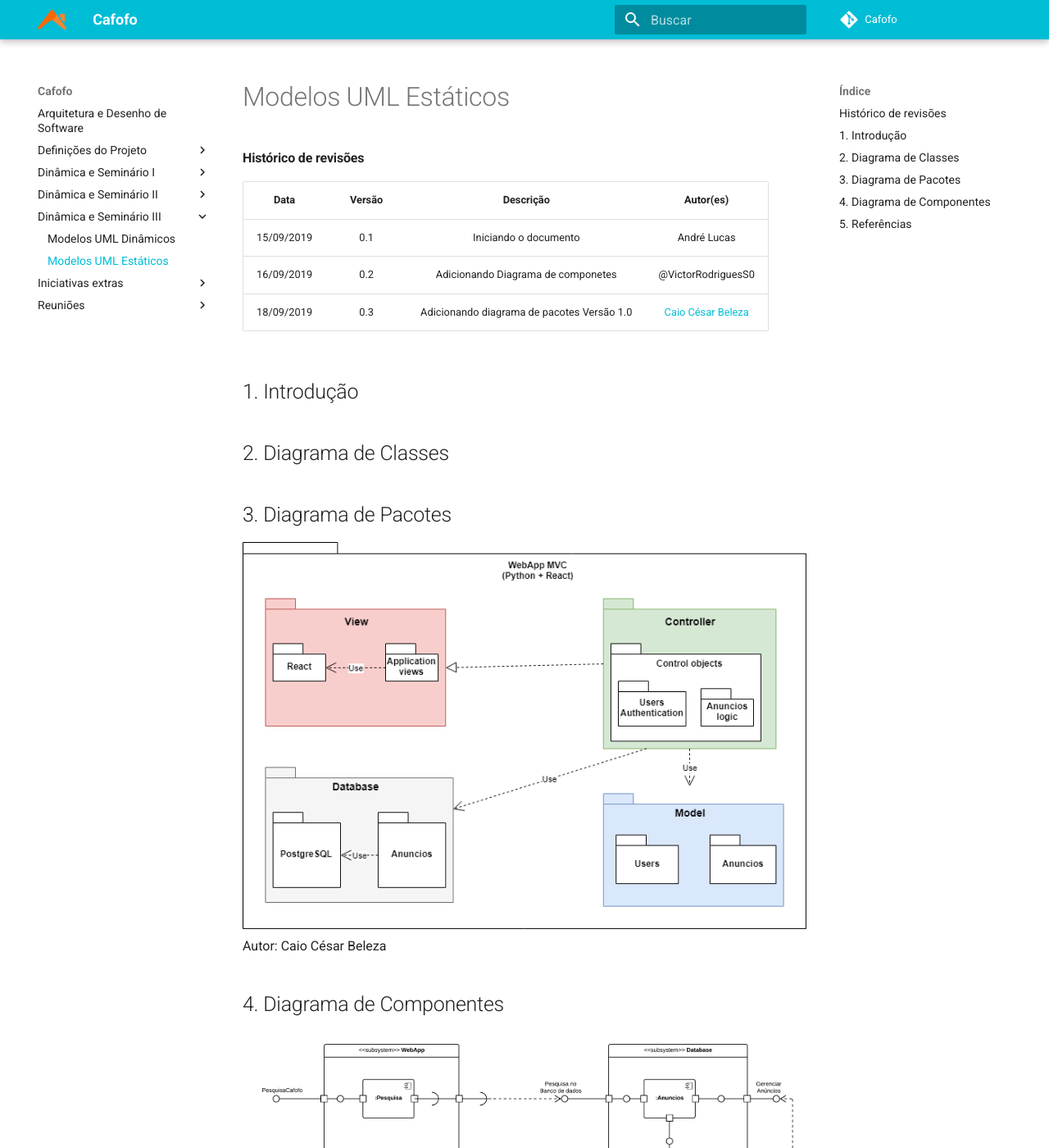
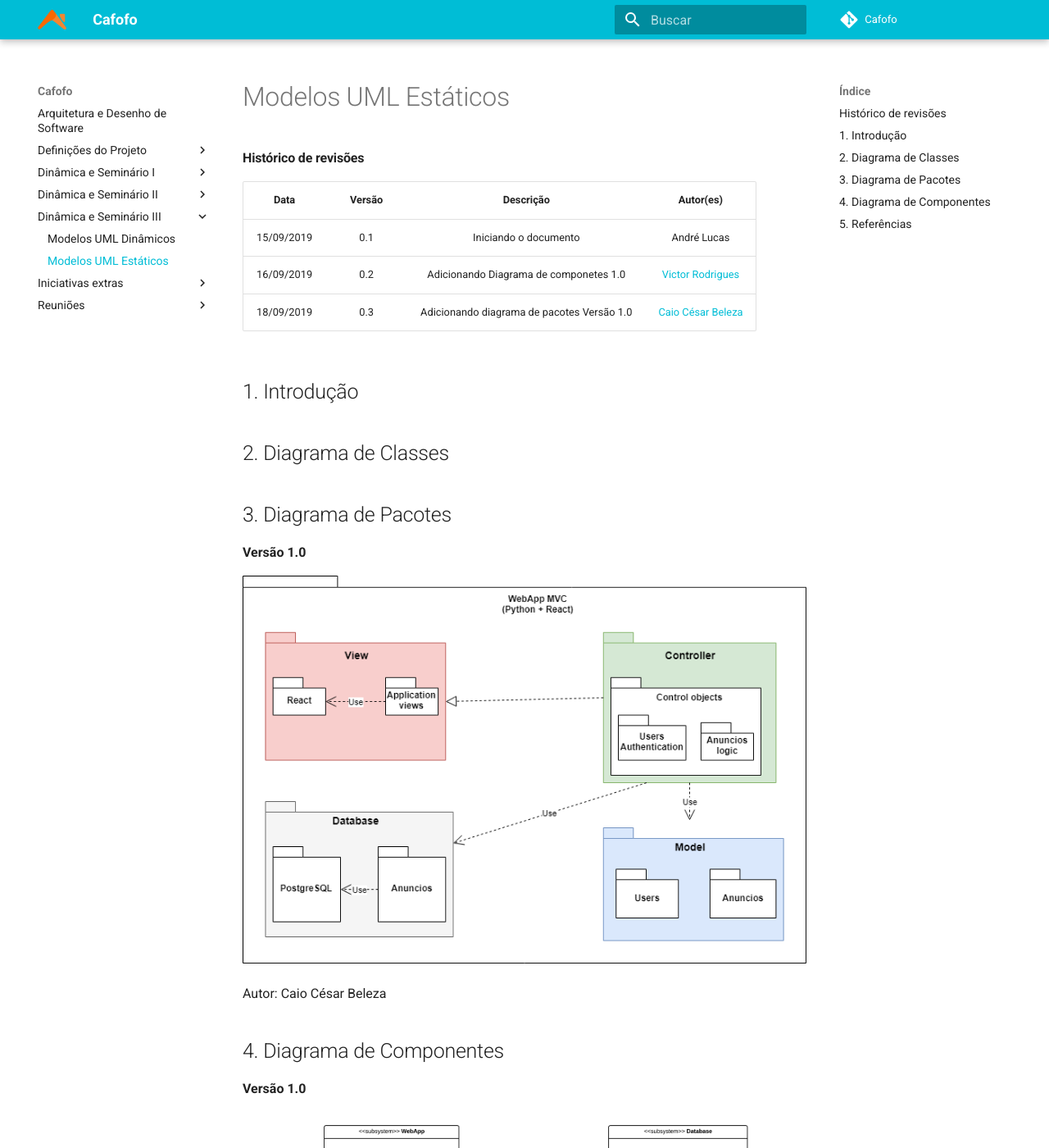
Before and after one commit to desenho-2019/Wiki, an MkDocs documentation site: the page built from docs/Dinâmica e Seminário III/uml_estatico.md, in a window 1280 px wide and 1400 px high. Shown: the whole window at 82% size. Built offline with MkDocs 1.6.1 and Material for MkDocs 9.7.7, drawn with Linux system fonts in a browser that asks for light colours; some of the changed text lies outside the part shown.

Commit message:
Adicionando detalhes pequenos no documento

```diff
--- a/docs/Dinâmica e Seminário III/uml_estatico.md
+++ b/docs/Dinâmica e Seminário III/uml_estatico.md
@@ -4,7 +4,7 @@
 |    Data    | Versão |       Descrição       |    Autor(es)     |
 | :--------: | :----: | :-------------------: | :--------------: |
 | 15/09/2019 |  0.1   | Iniciando o documento | André Lucas |
-| 16/09/2019 |  0.2   | Adicionando Diagrama de componetes | @VictorRodriguesS0 |
+| 16/09/2019 |  0.2   | Adicionando Diagrama de componetes 1.0 | [Victor Rodrigues](https://github.com/VictorRodriguesS0) |
 |18/09/2019|0.3|Adicionando diagrama de pacotes Versão 1.0|[Caio César Beleza](https://github.com/Caiocbeleza)|
 
 ## 1. Introdução
@@ -12,9 +12,19 @@
 ## 2. Diagrama de Classes
 
 ## 3. Diagrama de Pacotes
+
+**Versão 1.0**
+
 [![](img/Pacotes.png)](img/Pacotes.png)
+
 Autor: Caio César Beleza
+
 ## 4. Diagrama de Componentes
+
+**Versão 1.0**
+
 [![](img/Diagrama_Componetes_V1.png)](img/Diagrama_Componetes_V1.png)
 
+Autor: Victor Rodrigues Silva
+
 ## 5. Referências
```
